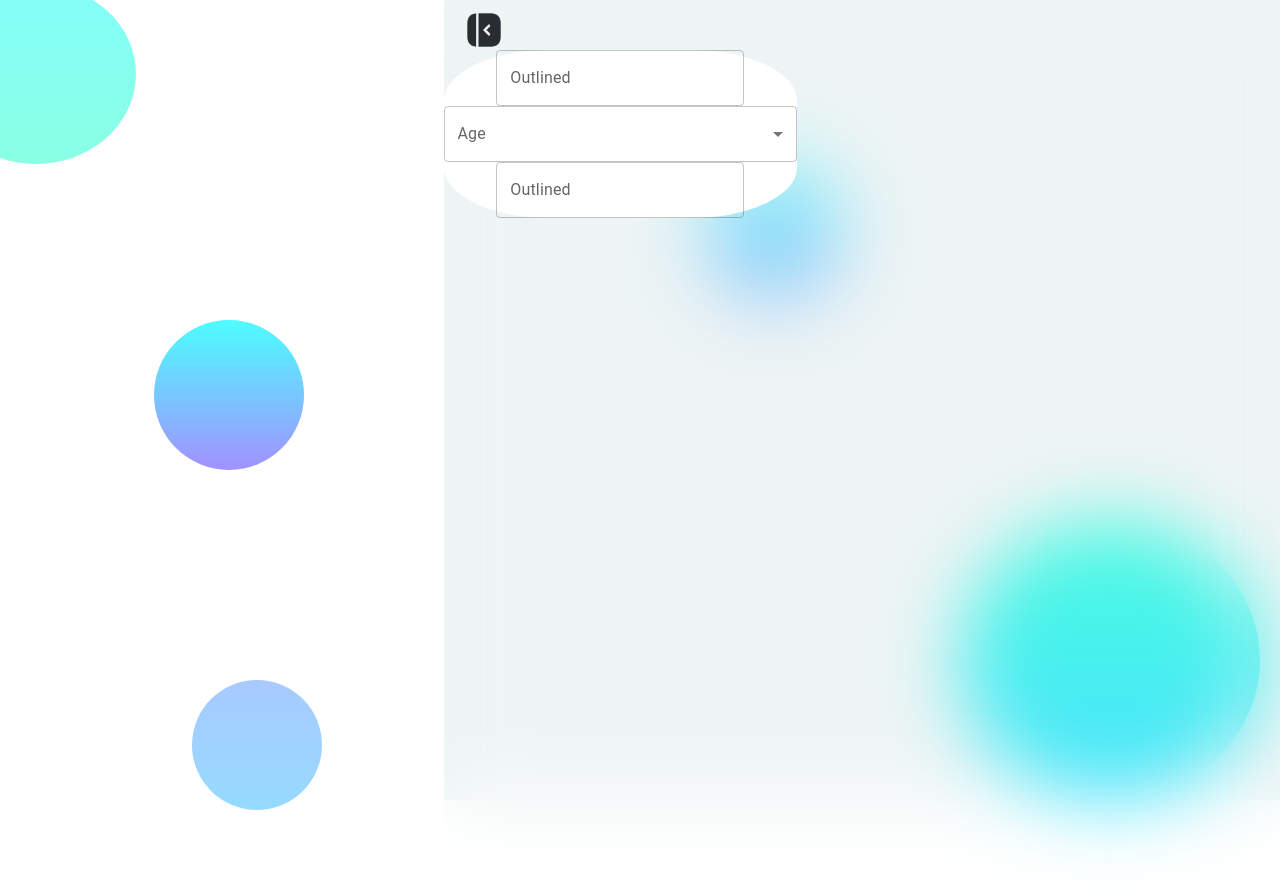
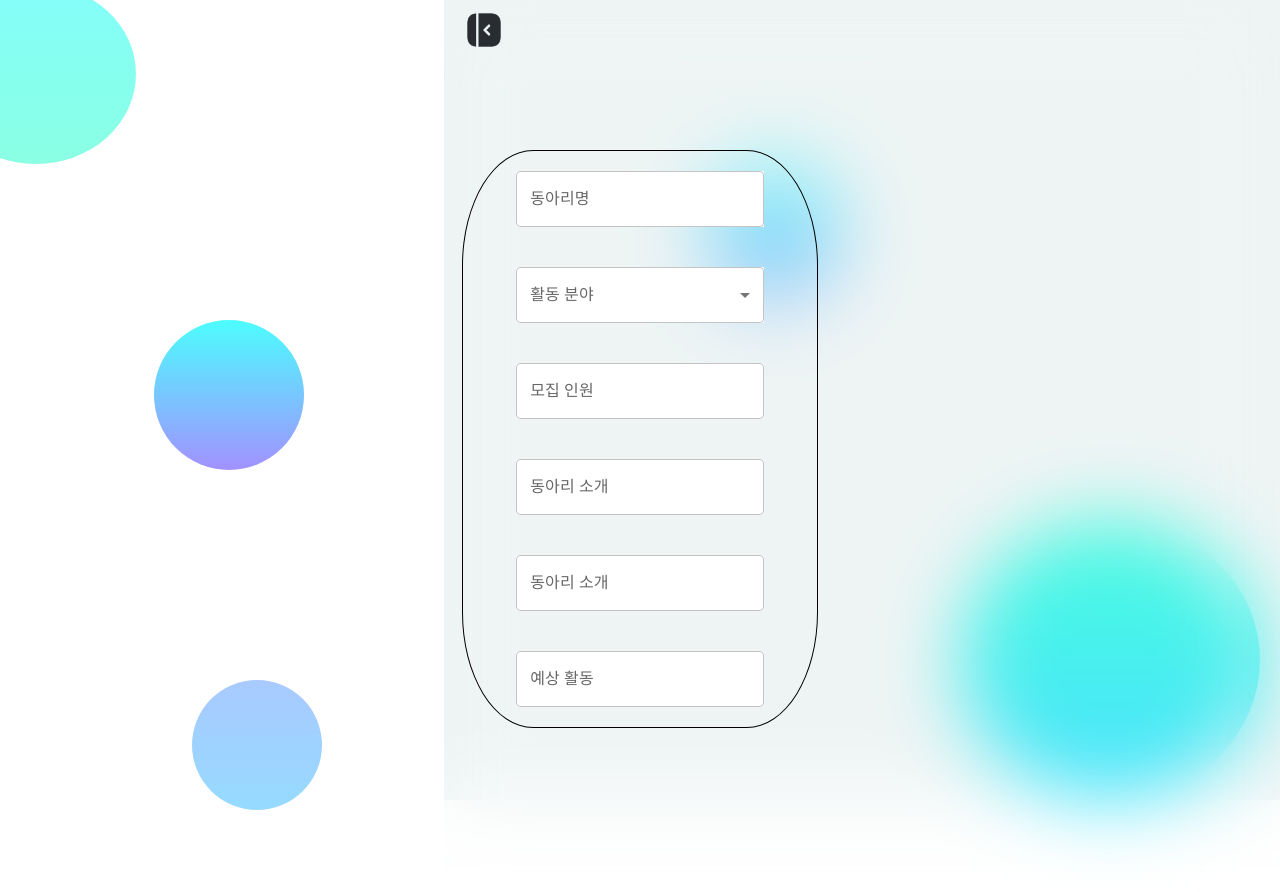
Before and after one commit to COMING-SOON-SCH/FE1-team-project, a React (Create React App) app in the folder project/: page /makeclub in a window 1280 px wide. Shown: the top 892 px of the page. Built offline with nearby package versions, Linux system fonts and the light colour scheme; a web font is replaced by a local one.

Commit message:
✨ feat : 동아리 만들기 페이지 완료

```diff
--- a/project/src/pages/MakeClub.jsx
+++ b/project/src/pages/MakeClub.jsx
@@ -8,40 +8,84 @@ import FormControl from '@mui/material/FormControl';
 import Select from '@mui/material/Select';
 
 export default function MakeClub() {
-  const [category, setCategory] = React.useState(null)
-  const handleChange = (e) => {
-    setCategory(e.target.value)
-  }
+  const [category, setCategory] = React.useState('')
+  const [clubName, setClubName] = React.useState('')
+  const [introduction, setIntroduction] = React.useState('')
+  const [activity, setActivity] = React.useState('')
 
   return (
+    <MakeClubContainer>
       <MakeClubBox>
-      <TextField id="outlined-basic" label="Outlined" variant="outlined" />
-      <FormControl fullWidth>
-        <InputLabel id="demo-simple-select-label">Age</InputLabel>
+        <StyledFormControl>
+          <TextField label="동아리명" value={clubName} onChange={(e) => setClubName(e.target.value)} />
+        </StyledFormControl>
+        <StyledFormControl>
+          <FormControl>
+            <InputLabel>활동 분야</InputLabel>
             <Select
-          labelId="demo-simple-select-label"
-          id="demo-simple-select"
               value={category}
-          label="Age"
-          onChange={handleChange}
+              label="활동 분야"
+              onChange={(e) => setCategory(e.target.value)}
             >
-          <MenuItem value={10}>Ten</MenuItem>
-          <MenuItem value={20}>Twenty</MenuItem>
-          <MenuItem value={30}>Thirty</MenuItem>
+              <MenuItem value={'volunteer'}>봉사</MenuItem>
+              <MenuItem value={'cook'}>요리</MenuItem>
+              <MenuItem value={'cheerleading'}>치어리딩</MenuItem>
             </Select>
           </FormControl>
-      <TextField id="outlined-basic" label="Outlined" variant="outlined" type='number'/>
+        </StyledFormControl>
+        <StyledFormControl>
+          <TextField label="모집 인원" type='number' />
+        </StyledFormControl>
+        <StyledFormControl>
+          <TextField
+            label="동아리 소개"
+            multiline
+            minRows={1}
+            maxRows={3}
+            value={introduction}
+            onChange={(e) => setIntroduction(e.target.value)}
+            fullWidth
+          />
+        </StyledFormControl>
+        <StyledFormControl>
+          <TextField
+            label="동아리 소개"
+            multiline
+            minRows={1}
+            maxRows={3}
+            value={introduction}
+            onChange={(e) => setIntroduction(e.target.value)}
+            fullWidth
+          />
+        </StyledFormControl>
+        <StyledFormControl>
+          <TextField label="예상 활동" value={activity} onChange={(e) => setActivity(e.target.value)} />
+        </StyledFormControl>
       </MakeClubBox>
+    </MakeClubContainer>
   );
 }
 
+const MakeClubContainer = styled.div`
+  height: 100vh;
+`
+
 const MakeClubBox = styled(Box)`
-  background: white;
-  border: 1px;
-  border-radius: 30%;
+  background: none;
+  border: 1px solid;
+  border-radius: 20%;
   width: 90%;
+  margin: 100px auto 0px auto;
   display: flex;
   flex-direction: column;
   justify-content: center;
   align-items: center;
 `
+
+const StyledFormControl = styled(FormControl)`
+  && {
+    width: 70%;
+    margin: 20px 0px 20px 0px;
+    background: white;
+  }
+`;
```
Lines whose indentation alone changed are shown as unchanged.
